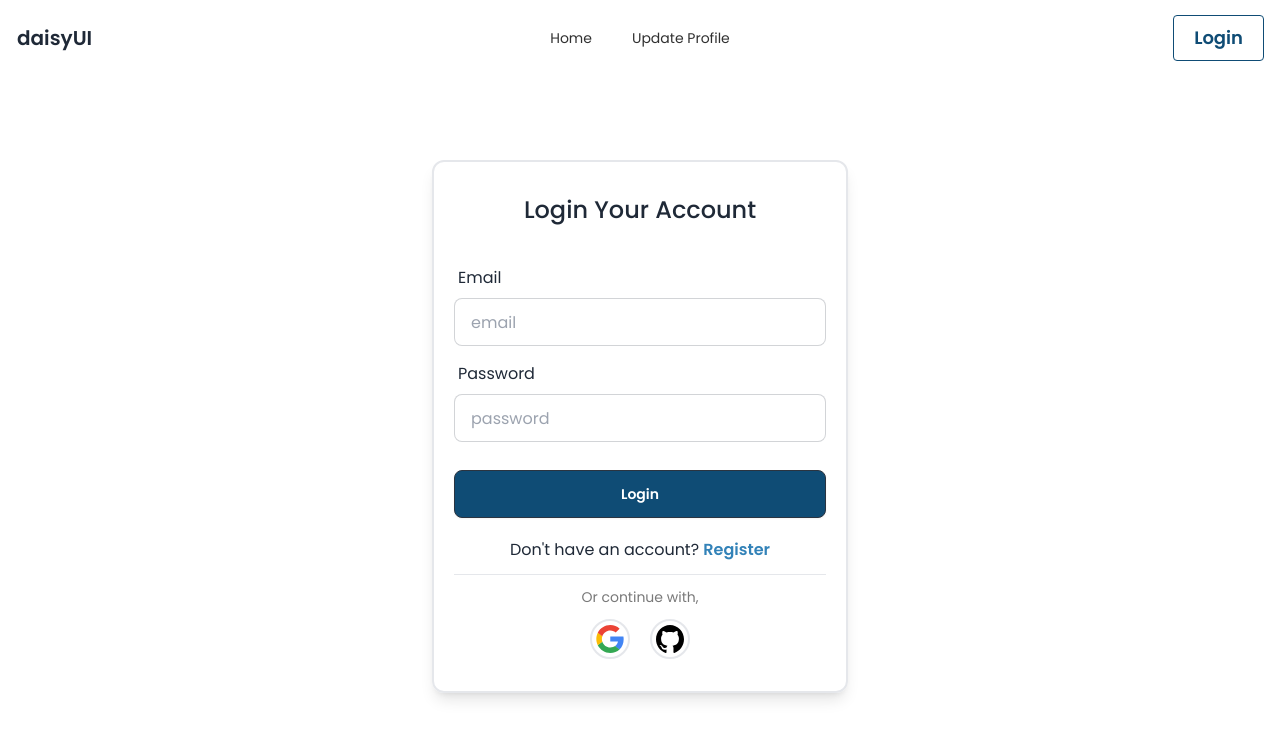
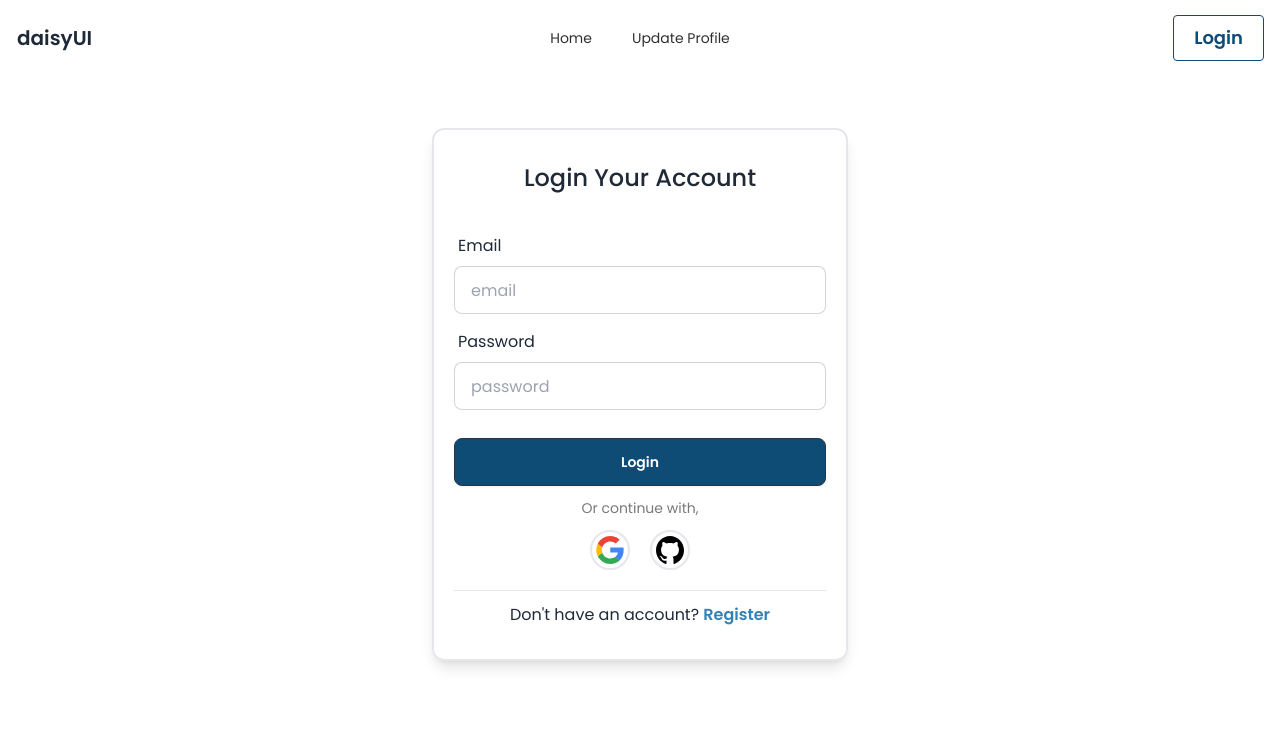
Before and after one commit to Hossain-Md-Shahriar/real-estate, a React (Vite) app: page /login in a window 1280 px wide. Shown: the top 738 px of the page. Built offline with nearby package versions, Linux system fonts and the light colour scheme; no server answers.

Commit message:
google and github authentication done

```diff
--- a/src/components/Navbar.jsx
+++ b/src/components/Navbar.jsx
@@ -82,9 +82,14 @@ const Navbar = () => {
       </div>
       <div className="navbar-end">
         {user ? (
-          <div>
-            <span>{user.email}</span>
-            <button onClick={handleLogOut} className="px-5 py-2 text-lg font-semibold text-white hover:text-[#0F4C75] bg-[#0F4C75] hover:bg-white border hover:border-[#0F4C75] transition-all duration-150 rounded">
+          <div className="flex gap-3 items-center">
+            <div className="size-12 rounded-full overflow-hidden border-2">
+              <img className="size-full object-cover object-center" src={user.photoURL} alt="" />
+            </div>
+            <button
+              onClick={handleLogOut}
+              className="px-5 py-2 text-lg font-semibold text-white hover:text-[#0F4C75] bg-[#0F4C75] hover:bg-white border hover:border-[#0F4C75] transition-all duration-150 rounded"
+            >
               Sign out
             </button>
           </div>
--- a/src/pages/Login.jsx
+++ b/src/pages/Login.jsx
@@ -6,7 +6,8 @@ import google from "../assets/google.svg";
 import github from "../assets/github.svg";
 
 const Login = () => {
-  const { signInUser } = useContext(AuthContext);
+  const { signInUser, signInWithGoogle, signInWithGithub } =
+    useContext(AuthContext);
   const navigate = useNavigate();
 
   const handleLogin = (e) => {
@@ -24,10 +25,32 @@ const Login = () => {
       .catch((error) => console.error(error));
   };
 
+  const handleGoogleSignIn = () => {
+    signInWithGoogle()
+      .then((result) => {
+        console.log(result.user);
+        navigate("/");
+      })
+      .catch((error) => {
+        console.error(error);
+      });
+  };
+
+  const handleGithubSignIn = () => {
+    signInWithGithub()
+      .then((result) => {
+        console.log(result.user);
+        navigate("/");
+      })
+      .catch((error) => {
+        console.error(error);
+      });
+  };
+
   return (
     <div>
       <Navbar />
-      <div className="md:w-1/2 lg:w-1/3 mx-auto mt-40 shadow-lg px-5 py-8 rounded-xl border-2">
+      <div className="md:w-1/2 lg:w-1/3 mx-auto mt-32 shadow-lg px-5 py-8 rounded-xl border-2">
         <h2 className="text-2xl font-medium mb-8 text-center">
           Login Your Account
         </h2>
@@ -62,23 +85,29 @@ const Login = () => {
             </button>
           </div>
         </form>
-        <p className="text-center pb-3 border-b mt-5">
+        <p className="py-3 text-center text-sm text-[#797979]">
+          Or continue with,
+        </p>
+        <div className="flex justify-center gap-5">
+          <div
+            onClick={handleGoogleSignIn}
+            className="cursor-pointer rounded-full border-2 flex justify-center items-center size-10 hover:shadow-lg transition-all duration-150"
+          >
+            <img className="w-7" src={google} alt="" />
+          </div>
+          <div
+            onClick={handleGithubSignIn}
+            className="cursor-pointer rounded-full border-2 flex justify-center items-center size-10 hover:shadow-lg transition-all duration-150"
+          >
+            <img className="w-7" src={github} alt="" />
+          </div>
+        </div>
+        <p className="text-center pt-3 border-t mt-5">
           Don't have an account?{" "}
           <Link to="/register" className="text-[#3282B8] font-semibold">
             Register
           </Link>
         </p>
-        <p className="py-3 text-center text-sm text-[#797979]">
-          Or continue with,
-        </p>
-        <div className="flex justify-center gap-5">
-          <div className="rounded-full border-2 flex justify-center items-center size-10 hover:shadow-lg transition-all duration-150">
-            <img className="w-7" src={google} alt="" />
-          </div>
-          <div className="rounded-full border-2 flex justify-center items-center size-10 hover:shadow-lg transition-all duration-150">
-            <img className="w-7" src={github} alt="" />
-          </div>
-        </div>
       </div>
     </div>
   );
--- a/src/pages/Register.jsx
+++ b/src/pages/Register.jsx
@@ -2,6 +2,7 @@ import { Link } from "react-router-dom";
 import Navbar from "../components/Navbar";
 import { useContext } from "react";
 import { AuthContext } from "../providers/AuthProvider";
+import { updateProfile } from "firebase/auth";
 
 const Register = () => {
   const { createUser } = useContext(AuthContext);
@@ -10,12 +11,21 @@ const Register = () => {
     e.preventDefault();
     const name = e.target.name.value;
     const email = e.target.email.value;
+    const photo = e.target.photo.value;
     const password = e.target.password.value;
     console.log(name, email, password);
 
     createUser(email, password)
       .then((result) => {
         console.log(result.user);
+
+        // update profile
+        updateProfile(result.user, {
+          displayName: name,
+          photoURL: photo,
+        })
+          .then(() => console.log("profile updated"))
+          .catch();
       })
       .catch((error) => {
         console.error(error);
@@ -25,7 +35,7 @@ const Register = () => {
   return (
     <div>
       <Navbar />
-      <div className="md:w-1/2 lg:w-1/3 mx-auto mt-40 shadow-lg px-5 py-8 rounded-xl border-2">
+      <div className="md:w-1/2 lg:w-1/3 mx-auto mt-32 shadow-lg px-5 py-8 rounded-xl border-2">
         <h2 className="text-2xl font-medium mb-8 text-center">
           Register Your Account
         </h2>
@@ -50,6 +60,18 @@ const Register = () => {
               type="email"
               placeholder="email"
               name="email"
+              className="input input-bordered"
+              required
+            />
+          </div>
+          <div className="form-control mb-2">
+            <label className="label">
+              <span className="">Photo URL</span>
+            </label>
+            <input
+              type="url"
+              placeholder="photo url"
+              name="photo"
               className="input input-bordered"
               required
             />
--- a/src/providers/AuthProvider.jsx
+++ b/src/providers/AuthProvider.jsx
@@ -1,4 +1,5 @@
 import {
+  GithubAuthProvider,
   GoogleAuthProvider,
   createUserWithEmailAndPassword,
   onAuthStateChanged,
@@ -12,6 +13,8 @@ import auth from "../firebase/firebase.config";
 export const AuthContext = createContext(null);
 
 const googleProvider = new GoogleAuthProvider();
+
+const githubProvider = new GithubAuthProvider();
 
 const AuthProvider = ({ children }) => {
   const [user, setUser] = useState(null);
@@ -31,6 +34,11 @@ const AuthProvider = ({ children }) => {
     setLoading(true);
     return signInWithPopup(auth, googleProvider);
   };
+
+  const signInWithGithub = () => {
+    setLoading(true);
+    return signInWithPopup(auth, githubProvider);
+  }
 
   const logOut = () => {
     setLoading(true);
@@ -59,6 +67,7 @@ const AuthProvider = ({ children }) => {
     createUser,
     signInUser,
     signInWithGoogle,
+    signInWithGithub,
     logOut,
   };
 
```
